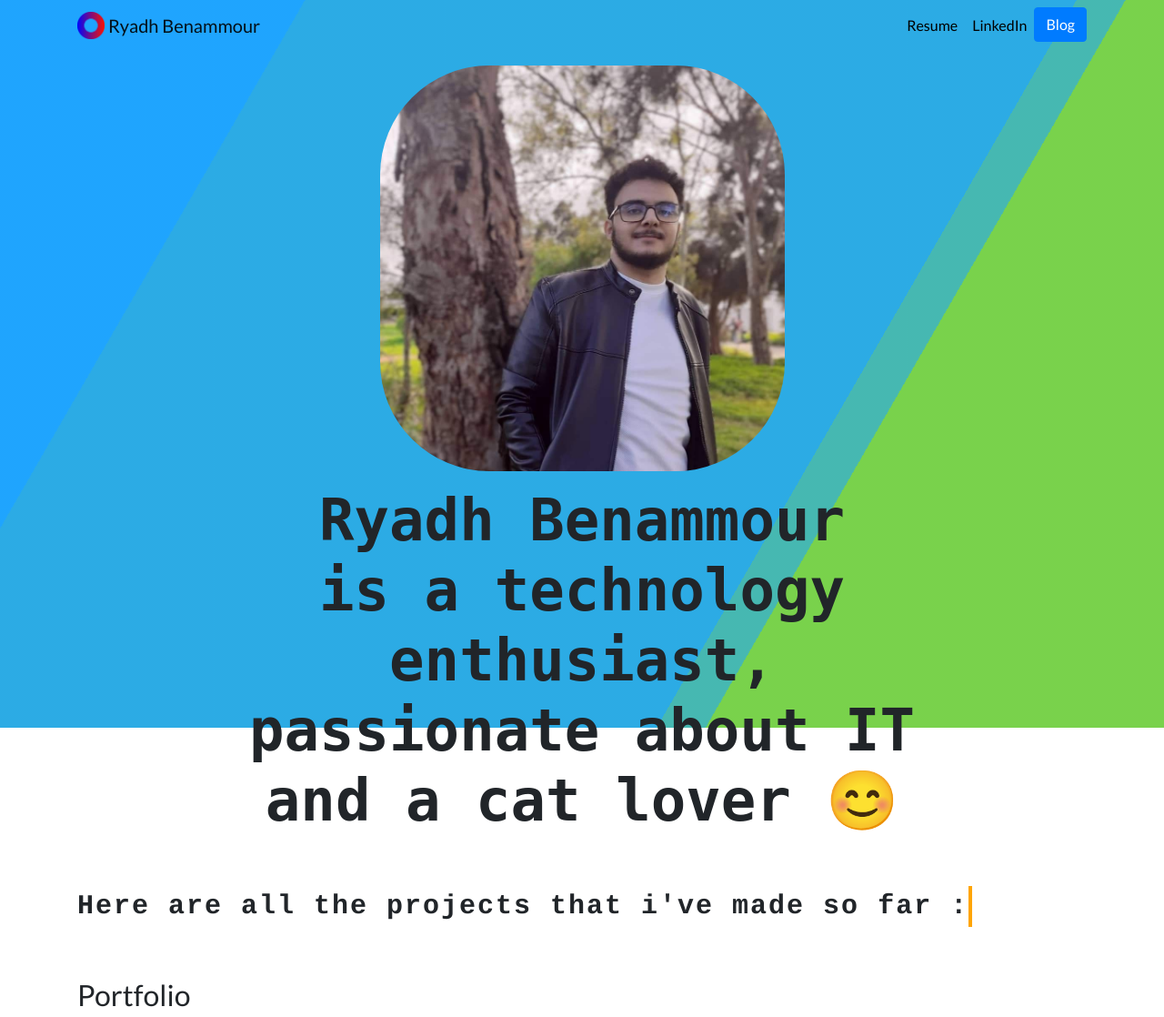
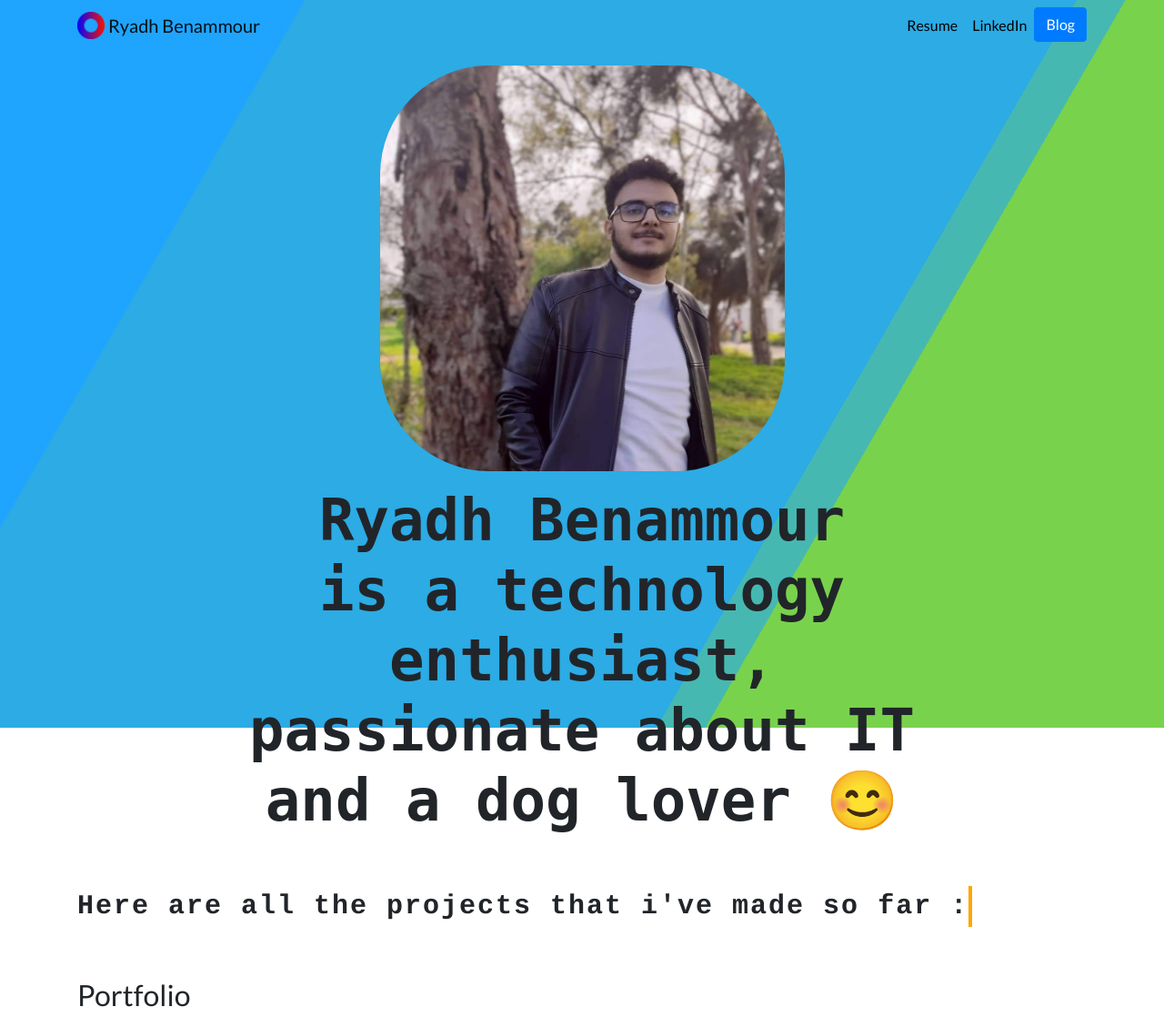
Before and after one commit to ryadhben/django3-portfolio, a Django app: page / in a window 1280 px wide. Shown: the top 1118 px of the page at 91% size. Run offline with Django 3.2, Linux system fonts and the light colour scheme; data comes from the database, SQL or seed files in the repository; some libraries are stand-ins or nearby versions.

Commit message:
local settings

```diff
--- a/portfolioacc/templates/portfolio/home.html
+++ b/portfolioacc/templates/portfolio/home.html
@@ -13,7 +13,7 @@
 <div class="row justify-content-center mb-3">
   <div id="lola" class="col-md-9 text-center">
     <h1 id="hometext" class="font-weight-bold">Ryadh Benammour
-      <p>is a technology enthusiast, passionate about IT and a cat lover 😊</p>
+      <p>is a technology enthusiast, passionate about IT and a dog lover 😊</p>
       </h1>
   </div>
 </div>
```
